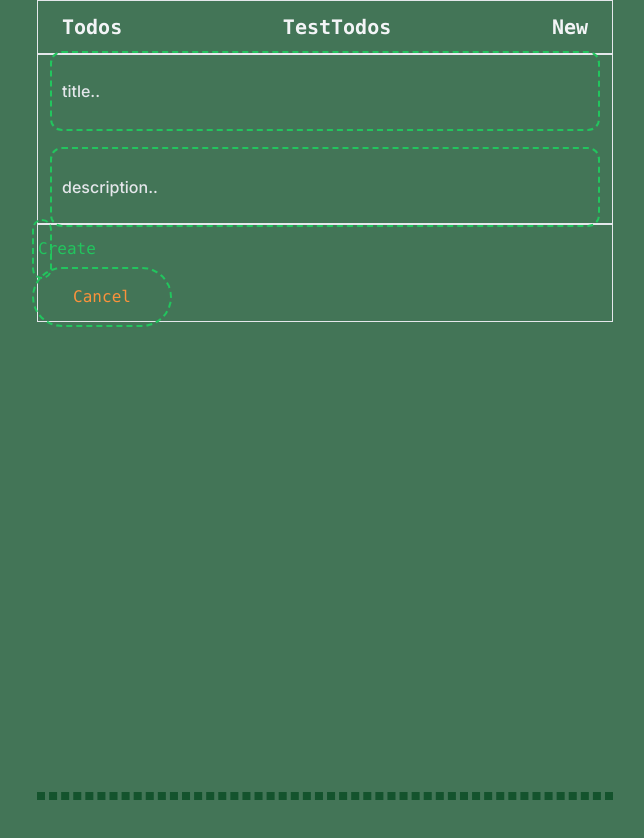
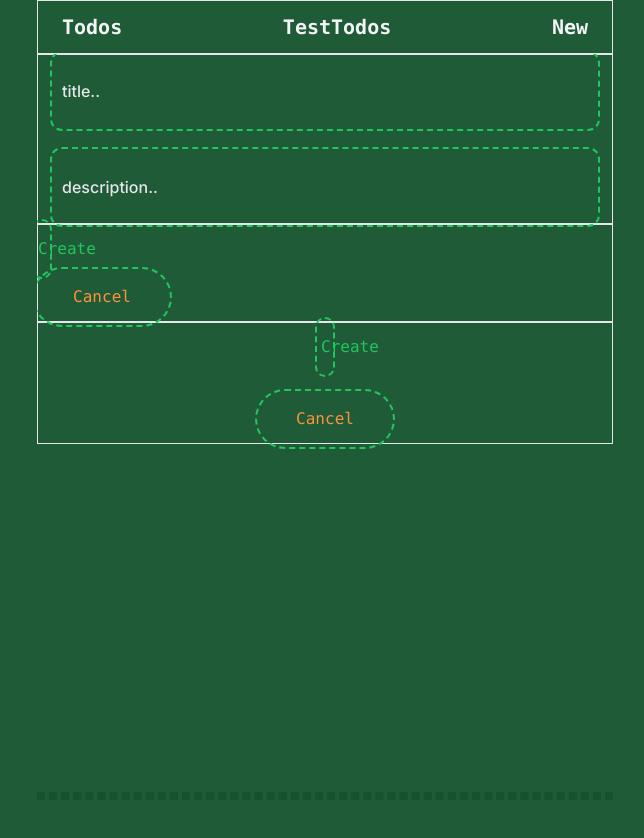
Before and after one commit to nkped/regular-todo, a Next.js app: page /addTodo in a window 1280 px wide. Shown: the top 838 px of the page, without its empty margins (315-959 px from the left). Before the commit the page ends 800 px from the top, so only its background shows below. Built offline with nearby package versions, Linux system fonts and the light colour scheme.

Commit message:
add no-scrollbar to body

```diff
--- a/app/testTodo/page.js
+++ b/app/(clientsegments)/addTodo/page.js
@@ -1,9 +1,9 @@
 'use client'
 import { useState } from "react";
 import { useRouter } from "next/navigation";
-import { AddBtn, CancelBtn } from "../components/Buttons";
+import { AddBtn, CancelBtn } from "@/app/components/Buttons";
 
-export default function testTodoPage() {
+export default function AddTodo() {
 
     const router = useRouter()
     const [ title, setTitle ] = useState('')
@@ -38,26 +38,27 @@ export default function testTodoPage() {
     }
 
     return(
-        <div className="border border-white">
-
-            <form className="flex flex-col w-full h-full text-gray-100" onSubmit={(e) => handleSubmit(e)}>
+        <div className="w-full h-full" >
+            <main className="h-2/4 border" >
+            <form className="flex flex-col px-4 text-gray-100" onSubmit={(e) => handleSubmit(e)}>
 
             <input
                 className="px-2 py-6 font-medium placeholder-gray-200 bg-transparent rounded-lg outline-2 outline-green-500 outline-dashed outline-offset-2 hover:outline-offset-0 hover:placeholder-slate-300"
                 type="text"
-                placeholder="testTitle.."
+                placeholder="title.."
                 value={title}
                 onChange={(e) => setTitle(e.target.value)}
                 />
             <input
-                className="px-2 py-6 font-medium placeholder-gray-200 bg-transparent rounded-lg outline-2 outline-green-500 outline-dashed outline-offset-2 hover:outline-offset-0 hover:placeholder-slate-300"
+                className="px-2 py-6 mt-6 font-medium placeholder-gray-200 bg-transparent rounded-lg outline-2 outline-green-500 outline-dashed outline-offset-2 hover:outline-offset-0 hover:placeholder-slate-300"
                 type="text"
-                placeholder="testDescription.."
+                placeholder="description.."
                 value={description}
                 onChange={(e) => setDescription(e.target.value)}
                 />
                 </form>
-                <div className="flex flex-col gap-6 items-center border" >
+            </main>
+            <div className="flex flex-col /* h-1/3 */ border" >
                 <AddBtn />
                 <CancelBtn />
                 </div>
--- /dev/null
+++ b/app/(clientsegments)/layout.js
@@ -0,0 +1,14 @@
+import { AddBtn, CancelBtn } from "../components/Buttons"
+
+
+export default function ClientSegmentLayout({ children }) {
+    return (
+        <div className='overflow-y-scroll min-h-screen no-scrollbar'>
+            {children}
+            <div className="flex flex-col gap-6 items-center border" >
+                <AddBtn />
+                <CancelBtn />
+            </div>
+        </div>
+          )
+  }
--- a/app/addTodo/page.js
+++ b/app/(clientsegments)/testTodo/page.js
@@ -1,9 +1,8 @@
 'use client'
 import { useState } from "react";
 import { useRouter } from "next/navigation";
-import { AddBtn, CancelBtn } from "../components/Buttons";
 
-export default function AddTodo() {
+export default function testTodoPage() {
 
     const router = useRouter()
     const [ title, setTitle ] = useState('')
@@ -38,32 +37,22 @@ export default function AddTodo() {
     }
 
     return(
-        <div className="w-full h-full" >
-            <main className="h-2/4 border" >
-            <form className="flex flex-col px-4 text-gray-100" onSubmit={(e) => handleSubmit(e)}>
-
+        <form className="flex overflow-y-scroll flex-col w-full text-gray-100 border border-white h-42 no-scrollbar" onSubmit={(e) => handleSubmit(e)}>
             <input
                 className="px-2 py-6 font-medium placeholder-gray-200 bg-transparent rounded-lg outline-2 outline-green-500 outline-dashed outline-offset-2 hover:outline-offset-0 hover:placeholder-slate-300"
                 type="text"
-                placeholder="title.."
+                placeholder="testTitle.."
                 value={title}
                 onChange={(e) => setTitle(e.target.value)}
                 />
             <input
-                className="px-2 py-6 mt-6 font-medium placeholder-gray-200 bg-transparent rounded-lg outline-2 outline-green-500 outline-dashed outline-offset-2 hover:outline-offset-0 hover:placeholder-slate-300"
+                className="px-2 py-6 font-medium placeholder-gray-200 bg-transparent rounded-lg outline-2 outline-green-500 outline-dashed outline-offset-2 hover:outline-offset-0 hover:placeholder-slate-300"
                 type="text"
-                placeholder="description.."
+                placeholder="testDescription.."
                 value={description}
                 onChange={(e) => setDescription(e.target.value)}
                 />
-                </form>
-            </main>
-            <div className="flex flex-col /* h-1/3 */ border" >
-                <AddBtn />
-                <CancelBtn />
-                </div>
-                </div>
-
+        </form>
     )
 }
 
--- a/app/components/TodoList.js
+++ b/app/components/TodoList.js
@@ -14,7 +14,7 @@ export default async function TodoList() {
     const {topics} = await getTopics()
 
     return(
-        <main className='flex flex-col gap-8 px-6 pt-10'>
+        <main className='flex overflow-y-scroll flex-col gap-8 px-6 pt-10 no-scrollbar'>
             {topics.map((topic) => (
                 <div className='flex justify-between pt-3 outline outline-slate-400 outline-e-none' key={topic._id}>
                     <div>
--- a/app/layout.js
+++ b/app/layout.js
@@ -13,8 +13,8 @@ export const metadata = {
 export default function RootLayout({ children }) {
   return (
     <html lang="en">
-      <body className={`min-h-screen bg-green-900 bg-opacity-80 ${inter.className}`}>
-        <div className='m-auto max-w-xl'>
+      <body className={`overflow-y-scroll min-h-screen no-scrollbar bg-green-900 bg-opacity-95 ${inter.className}`}>
+        <div className='m-auto max-w-xl h-screen'>
           <Navbar />
           {children}
           <Footer />
--- a/app/page.js
+++ b/app/page.js
@@ -5,7 +5,7 @@ export default function homePage() {
 
   console.log('this is homepage')
   return(
-    <div>
+    <div className="overflow-y-scroll no-scrollbar">
       <TodoList />
     </div>
   )
```
